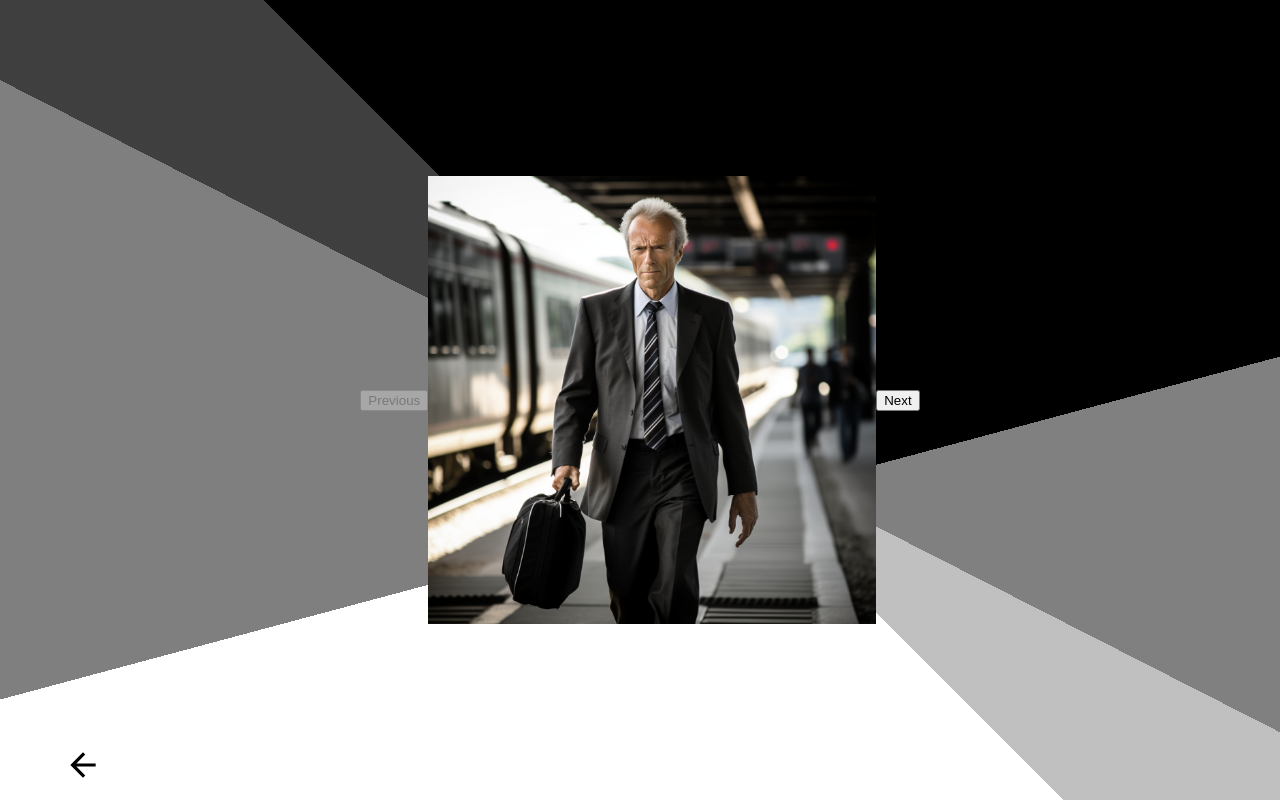
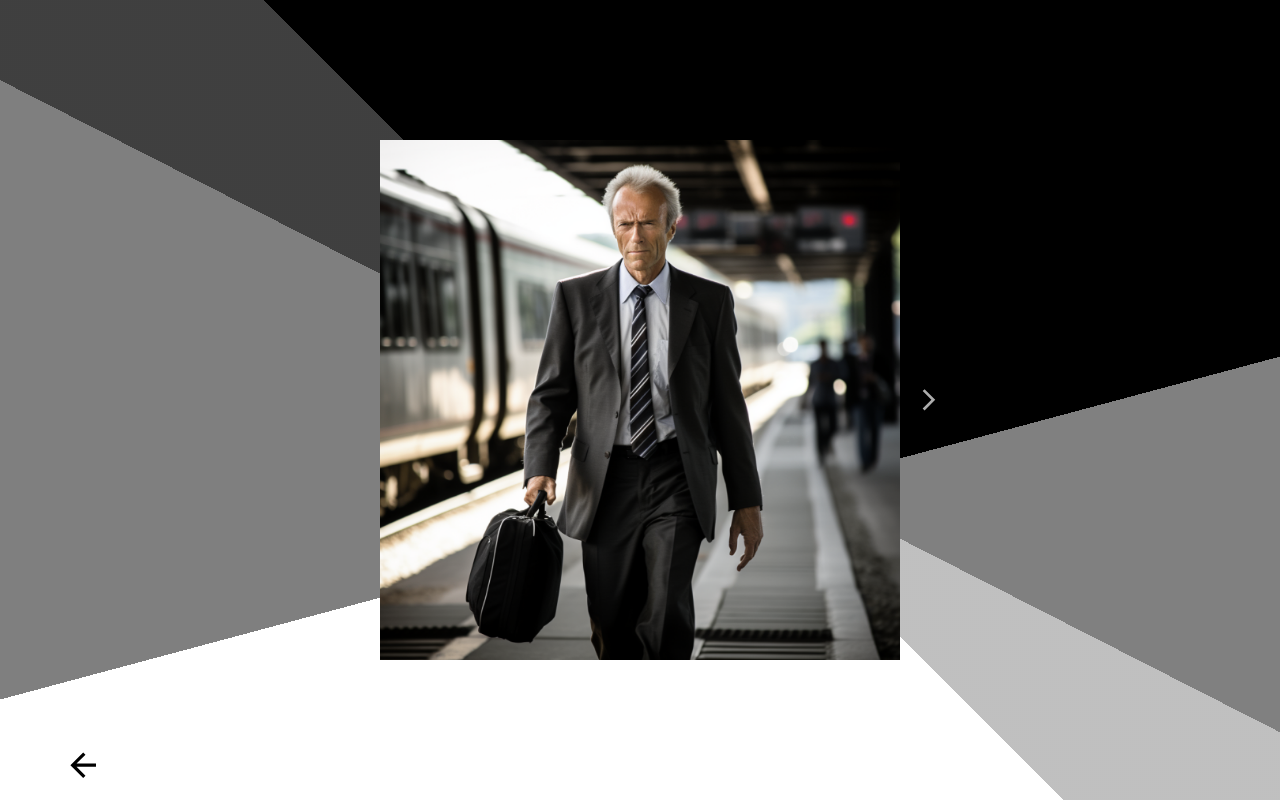
Before and after one commit to NervzZ/portfolio, a React (Create React App) app: page / in a window 1280 px wide. Both pictures are taken after a click on the element "Explore". Built offline with nearby package versions, Linux system fonts and the light colour scheme.

Commit message:
chaged nav buttons style

```diff
--- a/src/App.js
+++ b/src/App.js
@@ -8,7 +8,7 @@ import ImageNavigator from "./components/ImageNav/ImageNav";
 import {CSSTransition} from "react-transition-group";
 
 //icons
-import BackArrow from "./components/Buttons/BackArrow/BackArrow";
+import HomeButton from "./components/Buttons/HomeButton/HomeButton";
 
 //images
 import w1_1 from "./images/clint.png"
@@ -96,7 +96,7 @@ function App() {
             >
                 <>
                     <ImageNavigator images={images} viewSize={viewSize}/>
-                    <BackArrow onClick={setIsHome}/>
+                    <HomeButton onClick={setIsHome}/>
                 </>
             </CSSTransition>
         </div>
--- a/src/components/Buttons/BackArrow/BackArrow.js
+++ /dev/null
@@ -1,21 +0,0 @@
-import './BackArrow.css'
-import backArrow from "../../../icons/back_arrow.svg";
-import React from "react";
-
-const BackArrow = (props) => {
-
-    const handleClick = () => {
-        props.onClick(true)
-    }
-
-    return (
-        <img
-            className="BackArrow"
-            src={backArrow}
-            alt="Back"
-            onClick={handleClick}
-        />
-    )
-}
-
-export default BackArrow
--- a/src/components/Buttons/BackArrow/BackArrow.css
+++ b/src/components/Buttons/HomeButton/HomeButton.css
@@ -1,8 +1,8 @@
 .BackArrow {
+    fill: black;
     position: fixed;
     bottom: 2%;
     left: 5%;
-    width:3%;
     transition: transform 0.5s; /* Add transition */
     transition-timing-function: ease;
 }
--- /dev/null
+++ b/src/components/Buttons/HomeButton/HomeButton.js
@@ -0,0 +1,23 @@
+import './HomeButton.css'
+import React from "react";
+
+const HomeButton = (props) => {
+
+    const handleClick = () => {
+        props.onClick(true)
+    }
+
+    return (
+        <svg
+            className="BackArrow"
+            onClick={handleClick}
+            xmlns="http://www.w3.org/2000/svg"
+            width="3%"
+            viewBox="0 -960 960 960"
+        >
+            <path d="m313-440 224 224-57 56-320-320 320-320 57 56-224 224h487v80H313Z"/>
+        </svg>
+    )
+}
+
+export default HomeButton
--- a/src/components/Buttons/NavButton/NavButton.css
+++ b/src/components/Buttons/NavButton/NavButton.css
@@ -0,0 +1,27 @@
+.NavButton {
+    border-radius: 0.4em;
+    width: 2%;
+    margin-left: 1em;
+    margin-right: 1em;
+    transition: transform 0.5s;
+    transition-timing-function: ease;
+    -khtml-user-select: none;
+    -o-user-select: none;
+    -moz-user-select: none;
+    -webkit-user-select: none;
+    user-select: none;
+}
+
+.Show {
+    fill: rgba(255, 255, 255, 0.68);
+}
+
+.Hide {
+    fill: rgba(255, 255, 255, 0);
+}
+
+.Show:hover {
+    transform: scale(1.4);
+    cursor: pointer;
+    fill: white;
+}
--- a/src/components/Buttons/NavButton/NavButton.js
+++ b/src/components/Buttons/NavButton/NavButton.js
@@ -0,0 +1,26 @@
+import './NavButton.css'
+import React from "react";
+
+const NavButton = (props) => {
+
+    const handleClick = () => {
+        props.onClick()
+    }
+
+    const Back = <path d="M400-80 0-480l400-400 71 71-329 329 329 329-71 71Z"/>
+    const Next = <path d="m321-80-71-71 329-329-329-329 71-71 400 400L321-80Z"/>
+
+    return (
+        <svg
+            className={`NavButton ${props.hide ? "Hide" : "Show"}`}
+            onClick={handleClick}
+            xmlns="http://www.w3.org/2000/svg"
+            width="100%"
+            viewBox="0 -960 960 960"
+        >
+            {props.next ? Next : Back}
+        </svg>
+    )
+}
+
+export default NavButton
--- a/src/components/ImageNav/ImageNav.css
+++ b/src/components/ImageNav/ImageNav.css
@@ -6,8 +6,14 @@
     width: 100vw;
     height: 100vh;
     top:0;
+    -khtml-user-select: none;
+    -o-user-select: none;
+    -moz-user-select: none;
+    -webkit-user-select: none;
+    user-select: none;
 }
 
 .Image {
-    width: 35vw;
+    max-height: 65vh;
+    max-width: 75vw;
 }
--- a/src/components/ImageNav/ImageNav.js
+++ b/src/components/ImageNav/ImageNav.js
@@ -1,5 +1,6 @@
 import React, {useState} from 'react'
 import './ImageNav.css'
+import NavButton from "../Buttons/NavButton/NavButton";
 
 const ImageNavigator = ({images, viewSize}) => {
     const [currentImageIndex, setCurrentImageIndex] = useState(0)
@@ -18,9 +19,9 @@ const ImageNavigator = ({images, viewSize}) => {
 
     return (
         <div className="ImageNav">
-            <button onClick={handlePrevious} disabled={currentImageIndex === 0}>Previous</button>
+            <NavButton next={false} onClick={handlePrevious} hide={currentImageIndex === 0}/>
             <img className="Image" src={images[currentImageIndex]} alt="Displayed"/>
-            <button onClick={handleNext} disabled={currentImageIndex === images.length - 1}>Next</button>
+            <NavButton next={true} onClick={handleNext} hide={currentImageIndex === images.length - 1}/>
         </div>
     )
 }
```
Also changed, not shown: src/icons/back_arrow.svg (deleted).
